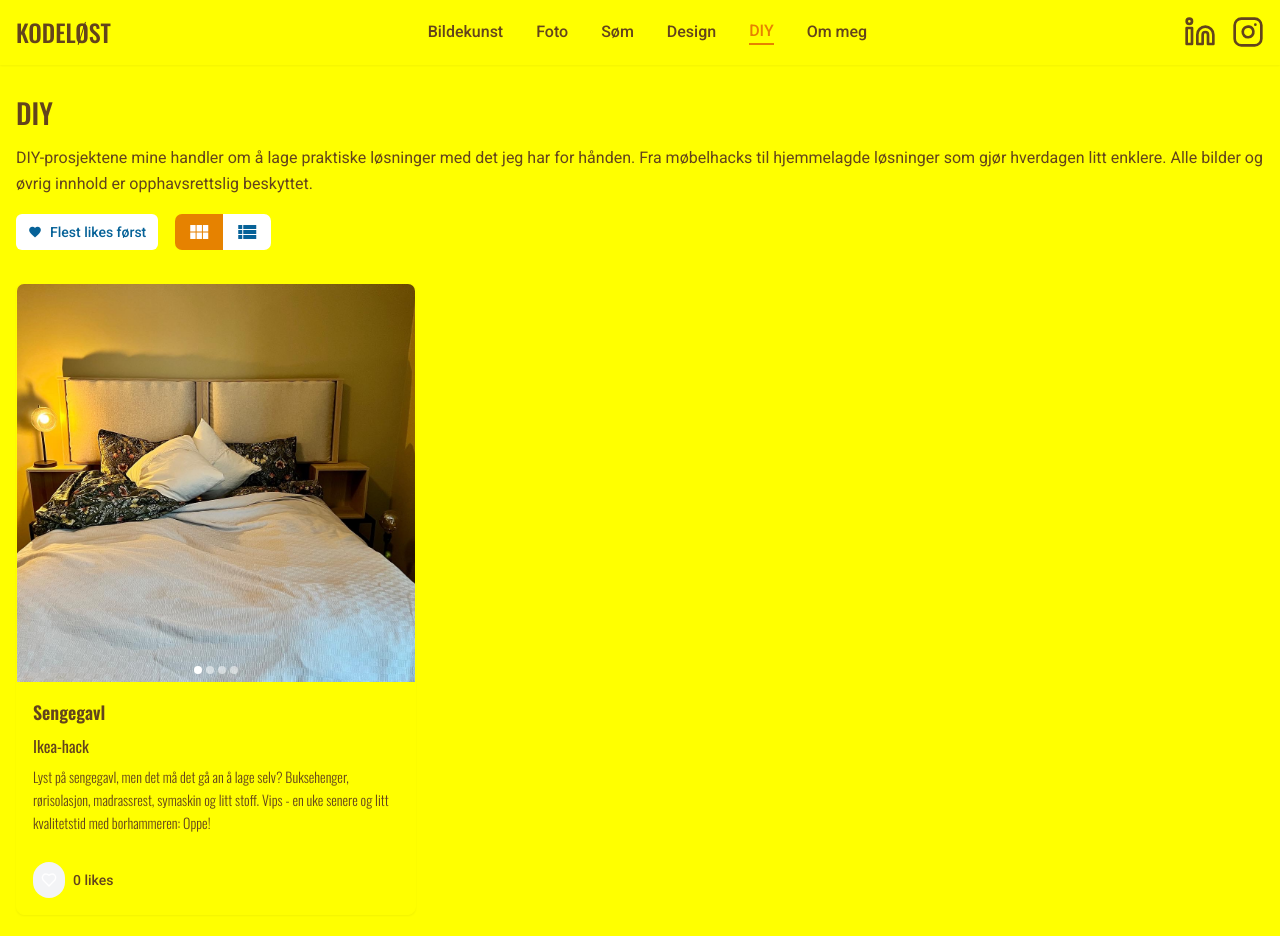
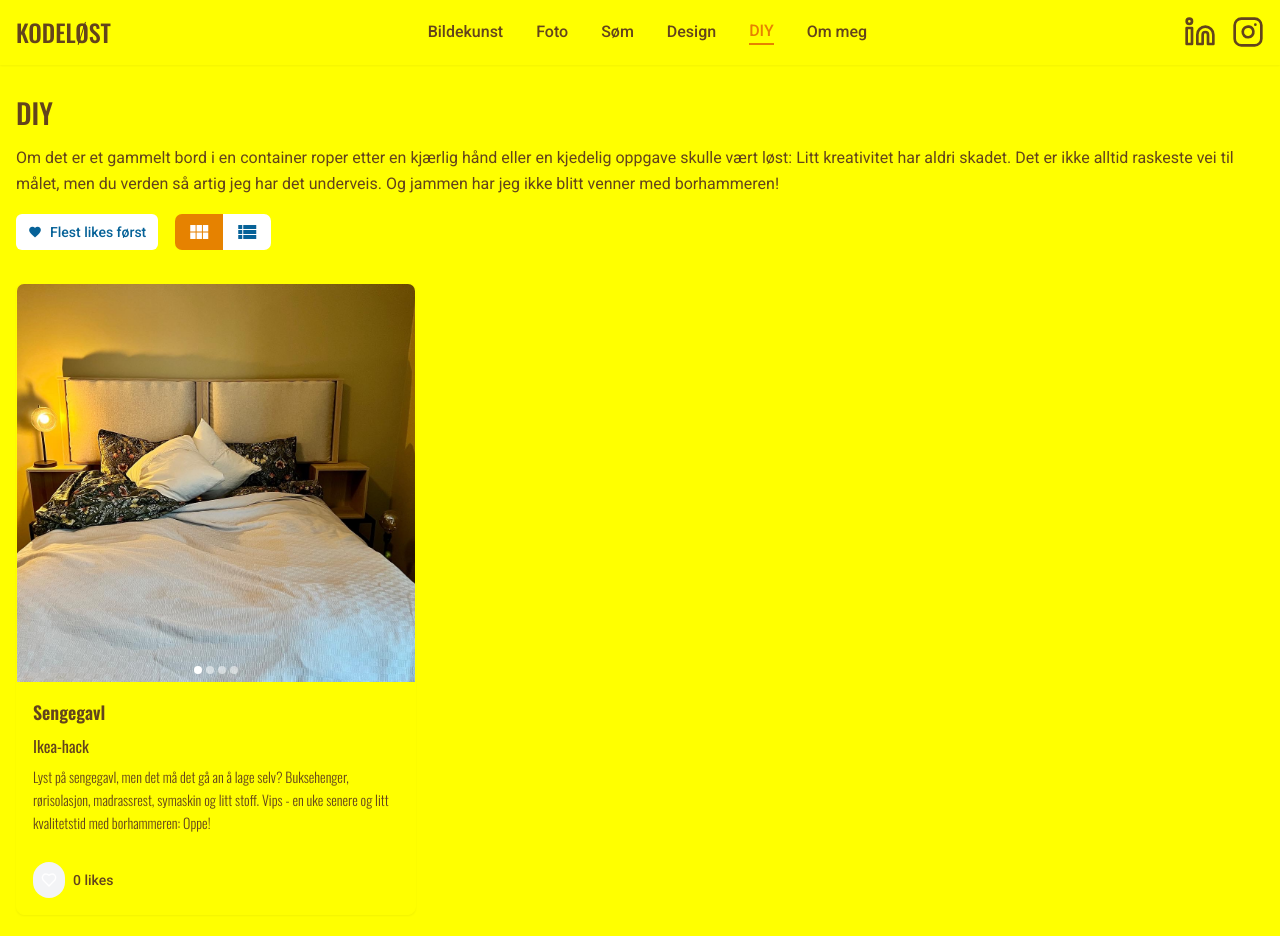
Before and after one commit to KariKodeloes/kodeloest, a React (Vite) app: page /diy in a window 1280 px wide. Shown: the top 936 px of the page. Built offline with nearby package versions, Linux system fonts and the light colour scheme.

Commit message:
Code edited in Lovable Code Editor
Edited UI in Lovable

```diff
--- a/src/pages/DIY.tsx
+++ b/src/pages/DIY.tsx
@@ -6,7 +6,7 @@ import { getProjectsByCategory } from '../data/mockData';
 const DIY = () => {
   const projects = getProjectsByCategory('diy');
 
-  const bodyText = "DIY-prosjektene mine handler om å lage praktiske løsninger med det jeg har for hånden. Fra møbelhacks til hjemmelagde løsninger som gjør hverdagen litt enklere. Alle bilder og øvrig innhold er opphavsrettslig beskyttet.";
+  const bodyText = "Om det er et gammelt bord i en container roper etter en kjærlig hånd eller en kjedelig oppgave skulle vært løst: Litt kreativitet har aldri skadet. Det er ikke alltid raskeste vei til målet, men du verden så artig jeg har det underveis. Og jammen har jeg ikke blitt venner med borhammeren!";
 
   return (
     <CategoryPage
```
